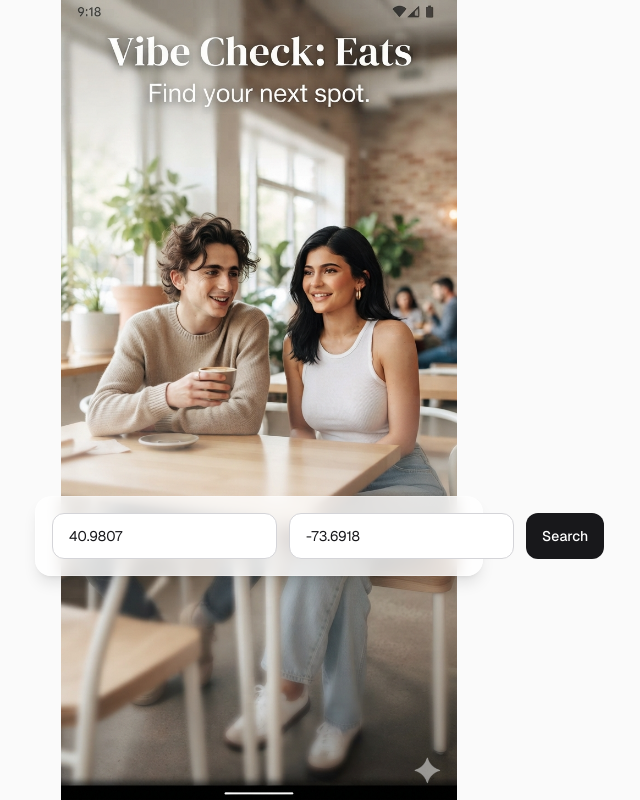
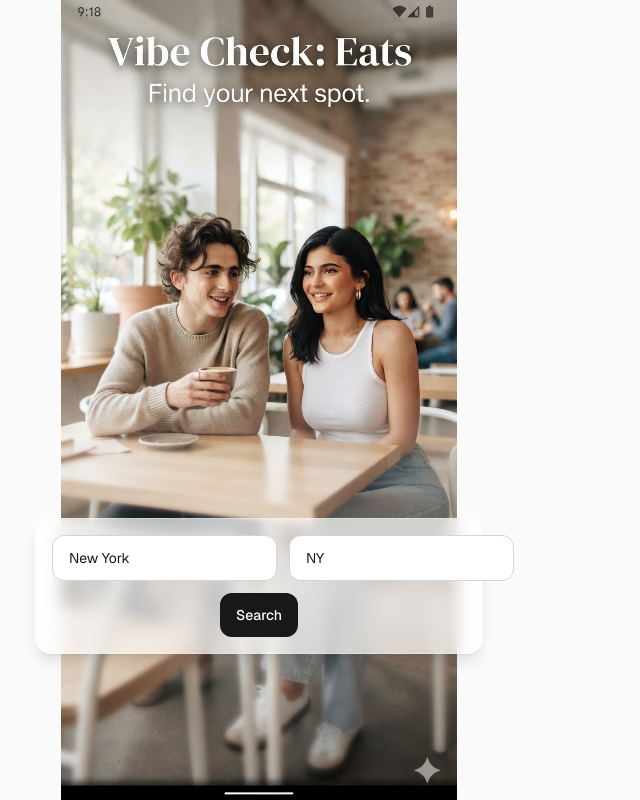
Before and after one commit to CosmoScriv/my-nextjs-site, a Next.js app: page / in a window 1280 px wide. Shown: the whole page, without its empty margins (381-1021 px from the left). Built offline with nearby package versions, Linux system fonts and the light colour scheme.

Commit message:
Add enter city and state

```diff
--- a/src/app/page.tsx
+++ b/src/app/page.tsx
@@ -14,6 +14,33 @@ type SearchState = {
 };
 
 const initialState: SearchState = { success: false };
+
+async function geocodeCityState(city: string, state: string) {
+  const query = `${city}, ${state}`;
+  const url = `https://nominatim.openstreetmap.org/search?q=${encodeURIComponent(query)}&format=jsonv2&limit=1`;
+
+  const response = await fetch(url, {
+    headers: {
+      'User-Agent': 'my-nextjs-site/1.0',
+    },
+  });
+
+  if (!response.ok) {
+    throw new Error(`Geocoding failed (${response.status})`);
+  }
+
+  const data = await response.json();
+  const first = data?.[0];
+
+  if (!first?.lat || !first?.lon) {
+    throw new Error('Could not find that city and state.');
+  }
+
+  return {
+    latitude: Number(first.lat),
+    longitude: Number(first.lon),
+  };
+}
 
 async function searchFoodOSMDirect({
   latitude,
@@ -59,7 +86,7 @@ async function searchFoodOSMDirect({
 
     return {
       success: true,
-      data: places.slice(0, 20),
+      data: places.slice(0, 4),
     };
   } catch (error) {
     return {
@@ -77,26 +104,40 @@ export default function Home() {
     event.preventDefault();
 
     const formData = new FormData(event.currentTarget);
-    const latitude = Number((formData.get('latitude') as string | null)?.trim() ?? '');
-    const longitude = Number((formData.get('longitude') as string | null)?.trim() ?? '');
+    const city = (formData.get('city') as string | null)?.trim() ?? '';
+    const state = (formData.get('state') as string | null)?.trim() ?? '';
 
-    if (Number.isNaN(latitude) || Number.isNaN(longitude)) {
-      setState({ success: false, error: 'Enter both latitude and longitude.' });
+    if (!city || !state) {
+      setState({ success: false, error: 'Enter both city and state.' });
       return;
     }
 
     setIsPending(true);
-    const result = await searchFoodOSMDirect({ latitude, longitude, foodType: 'restaurant' });
+
+    try {
+      const coordinates = await geocodeCityState(city, state);
+      const result = await searchFoodOSMDirect({
+        latitude: coordinates.latitude,
+        longitude: coordinates.longitude,
+        foodType: 'restaurant',
+      });
       setState(result);
+    } catch (error) {
+      setState({
+        success: false,
+        error: error instanceof Error ? error.message : 'An error occurred',
+      });
+    } finally {
       setIsPending(false);
+    }
   }
 
   return (
     <div className="relative flex min-h-screen flex-col items-center justify-center overflow-hidden bg-zinc-50 font-sans dark:bg-black">
       <div className="absolute inset-0 bg-[url('/eats.png')] bg-contain bg-center bg-no-repeat" />
       <div className="absolute inset-0" />
-      <div className="relative z-10 flex w-full max-w-5xl flex-col items-center justify-end pt-80 text-center sm:px-8 sm:pb-12">
-        <div className="m-2 w-[80%] max-w-[28rem] rounded-2xl border border-white/30 bg-white/80 p-4 shadow-lg backdrop-blur-sm dark:bg-black/70">
+      <div className="relative z-10 flex w-full max-w-5xl flex-col items-center justify-end pt-105 text-center sm:px-8 sm:pb-12">
+        <div className="m-2 w-[80%] max-w-[28rem] rounded-2xl border border-white/30 bg-white/70 p-4 shadow-lg backdrop-blur-sm dark:bg-black/60">
           {state.success && state.data && state.data.length > 0 ? (
             <div className="mb-4 rounded-xl border border-zinc-200 bg-white/90 p-3 text-left text-sm text-zinc-700 shadow-sm dark:border-zinc-700 dark:bg-zinc-900/90 dark:text-zinc-200">
               <p className="mb-2 font-semibold">Nearby restaurants</p>
@@ -120,27 +161,29 @@ export default function Home() {
             </div>
           ) : null}
 
-          <form onSubmit={submitSearchDirect} className="flex flex-col gap-3 sm:flex-row">
+          <form onSubmit={submitSearchDirect} className="flex flex-col gap-3">
+            <div className="flex flex-col gap-3 sm:flex-row">
               <input
-              id="site-search-latitude"
-              name="latitude"
+                id="site-search-city"
+                name="city"
                 type="text"
-              defaultValue="40.9807"
-              placeholder="Latitude"
+                defaultValue="New York"
+                placeholder="City"
                 className="flex-1 rounded-xl border border-zinc-300 bg-white px-4 py-3 text-sm text-zinc-900 outline-none ring-0 placeholder:text-zinc-500 dark:border-zinc-700 dark:bg-zinc-900 dark:text-zinc-100"
               />
               <input
-              id="site-search-longitude"
-              name="longitude"
+                id="site-search-state"
+                name="state"
                 type="text"
-              defaultValue="-73.6918"
-              placeholder="Longitude"
+                defaultValue="NY"
+                placeholder="State"
                 className="flex-1 rounded-xl border border-zinc-300 bg-white px-4 py-3 text-sm text-zinc-900 outline-none ring-0 placeholder:text-zinc-500 dark:border-zinc-700 dark:bg-zinc-900 dark:text-zinc-100"
               />
+            </div>
             <button
               type="submit"
               disabled={isPending}
-              className="rounded-xl bg-zinc-900 px-4 py-3 text-sm font-medium text-white transition hover:bg-zinc-700 disabled:cursor-not-allowed disabled:opacity-70 dark:bg-zinc-100 dark:text-zinc-900 dark:hover:bg-zinc-300"
+              className="mx-auto w-full rounded-xl bg-zinc-900 px-4 py-3 text-sm font-medium text-white transition hover:bg-zinc-700 disabled:cursor-not-allowed disabled:opacity-70 dark:bg-zinc-100 dark:text-zinc-900 dark:hover:bg-zinc-300 sm:w-auto"
             >
               {isPending ? 'Searching…' : 'Search'}
             </button>
```
Also changed, not shown: 1 other file (tests, documents, lock files or other folders). Lines whose indentation alone changed are shown as unchanged.
